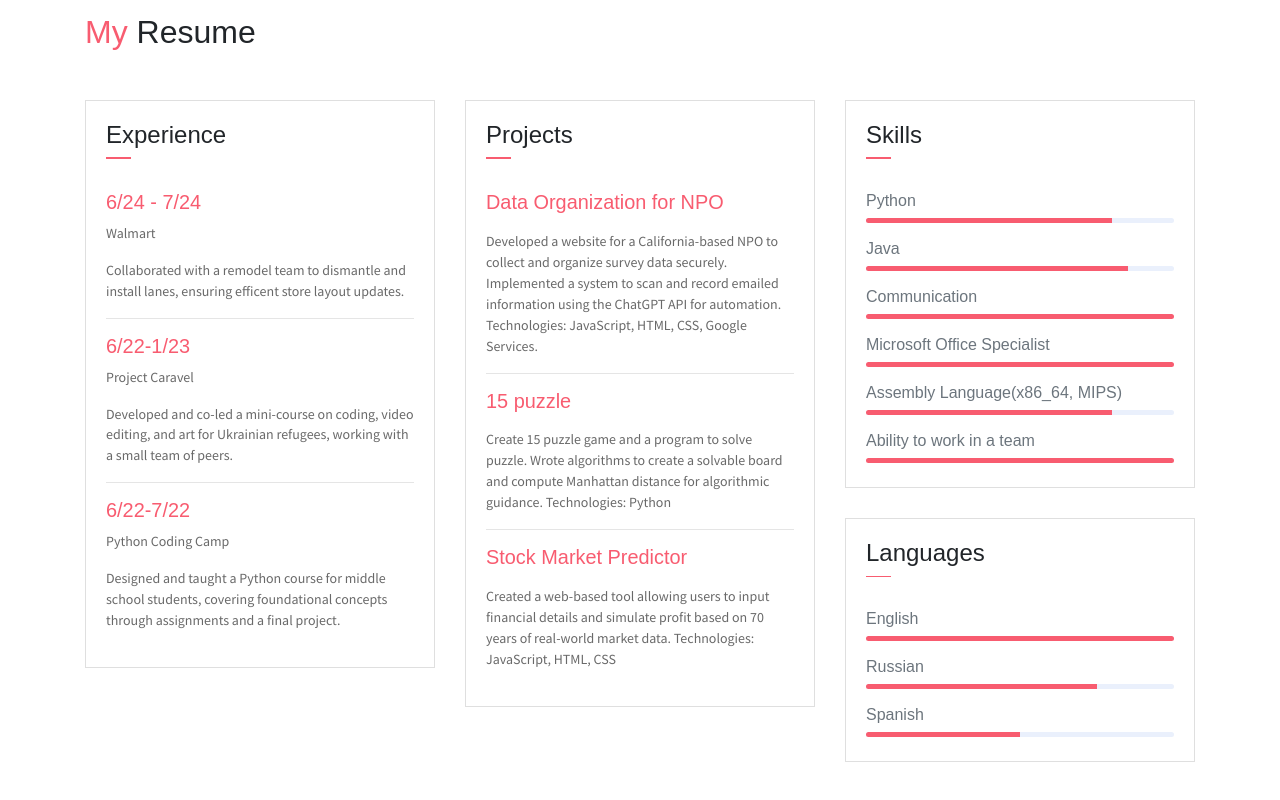
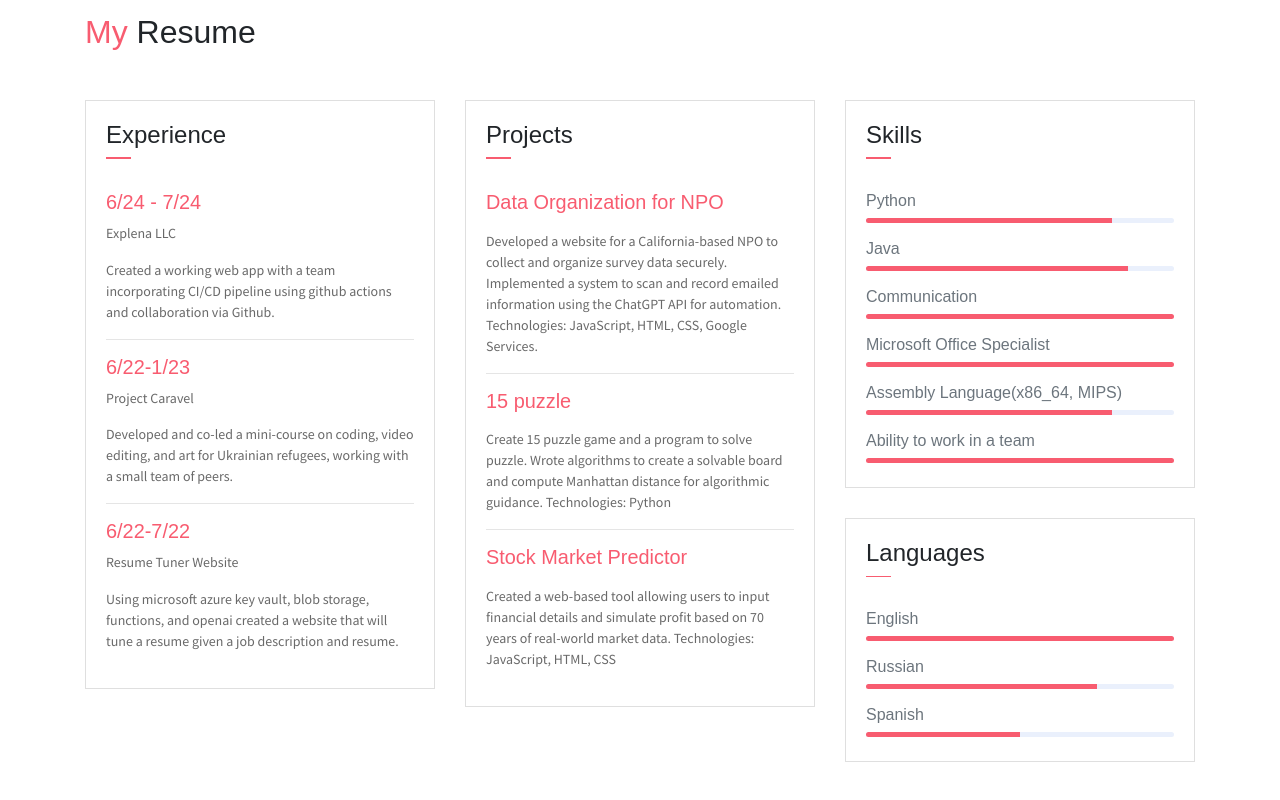
Before and after one commit to nathanS2004/personalWebsite, a website: page nathansheymanPersonalWebsite/johndoe/public_html/index.html in a window 1280 px wide. Shown: the part 1305-2105 px from the top of the page. Drawn offline with Linux system fonts and the light colour scheme.

Commit message:
Update index.html

```diff
--- a/nathansheymanPersonalWebsite/johndoe/public_html/index.html
+++ b/nathansheymanPersonalWebsite/johndoe/public_html/index.html
@@ -134,16 +134,16 @@
                         </div>
                         <div class="card-body">
                             <h6 class="title text-danger">6/24 - 7/24</h6>
-                            <P>Walmart</P>
-                            <P class="subtitle">Collaborated with a remodel team to dismantle and install lanes, ensuring efficent store layout updates.</P>
+                            <P>Explena LLC</P>
+                            <P class="subtitle">Created a working web app with a team incorporating CI/CD pipeline using github actions and collaboration via Github.  </P>
                             <hr>
                             <h6 class="title text-danger">6/22-1/23</h6>
                             <P>Project Caravel</P>
                             <P class="subtitle">Developed and co-led a mini-course on coding, video editing, and art for Ukrainian refugees, working with a small team of peers.</P>
                             <hr>
                             <h6 class="title text-danger">6/22-7/22</h6>
-                            <P>Python Coding Camp</P>
-                            <P class="subtitle">Designed and taught a Python course for middle school students, covering foundational concepts through assignments and a final project.</P>
+                            <P>Resume Tuner Website</P>
+                            <P class="subtitle">Using microsoft azure key vault, blob storage, functions, and openai created a website that will tune a resume given a job description and resume.</P>
                         </div>
                     </div>
                 </div>
```
